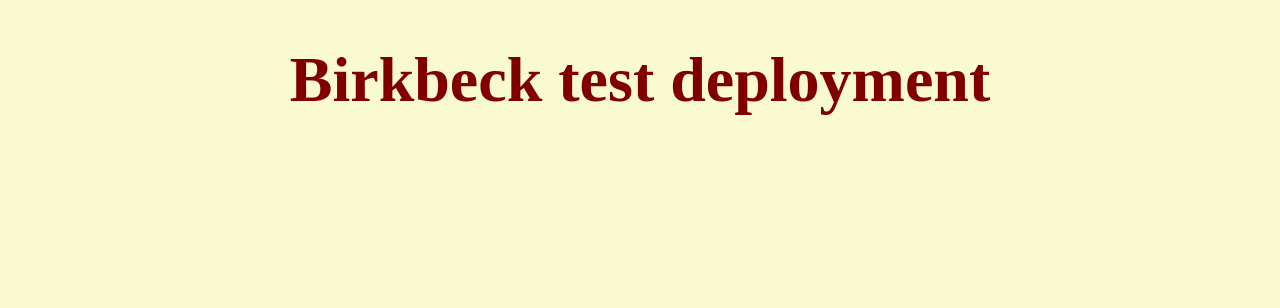
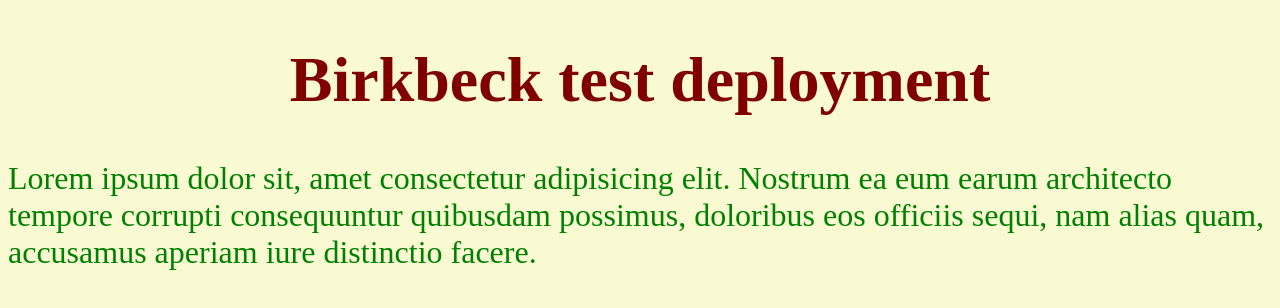
Before and after one commit to Jovan-MS/birkbeck_test, a plain HTML site: page index.html in a window 1280 px wide. Drawn offline with Linux system fonts and the light colour scheme.

Commit message:
second commit

```diff
--- a/index.html
+++ b/index.html
@@ -9,5 +9,12 @@
 	</head>
 	<body>
 		<h1>Birkbeck test deployment</h1>
+
+		<p>
+			Lorem ipsum dolor sit, amet consectetur adipisicing elit. Nostrum ea eum
+			earum architecto tempore corrupti consequuntur quibusdam possimus,
+			doloribus eos officiis sequi, nam alias quam, accusamus aperiam iure
+			distinctio facere.
+		</p>
 	</body>
 </html>
--- a/styles.css
+++ b/styles.css
@@ -13,3 +13,8 @@
 	color: mediumaquamarine;
 	cursor: pointer;
 }
+
+p {
+	font-size: 2rem;
+	color: green;
+}
```
